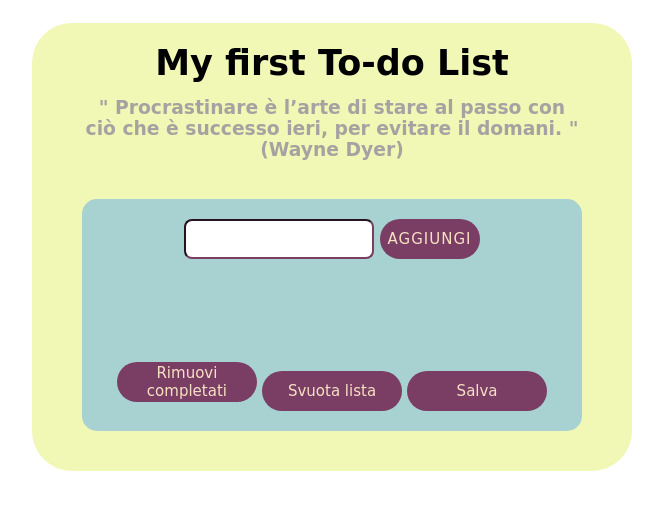
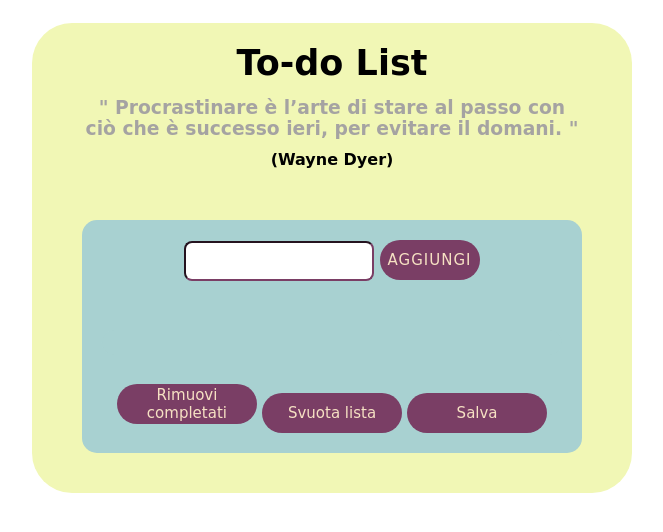
Before and after one commit to marcimerca/web-dev-start, a plain HTML site: page index.html in a window 1280 px wide. Shown: the whole page, without its empty margins (308-971 px from the left). Drawn offline with Linux system fonts and the light colour scheme; a web font is replaced by a local one.

Commit message:
citazione

```diff
--- a/index.html
+++ b/index.html
@@ -11,10 +11,8 @@
     <title>My first To-do List</title>
 </head>
 <body>
-    <h1>My first To-do List</h1>
-    <h3>" Procrastinare è l’arte di stare al passo con ciò che è successo ieri, per evitare il domani. "
-
-        (Wayne Dyer)</h3>
+    <h1>To-do List</h1>
+    <h3>" Procrastinare è l’arte di stare al passo con ciò che è successo ieri, per evitare il domani. " <br><h4>(Wayne Dyer)</h4></h3>
     <section class="all-list-elements">
 
     <section class="input-add-list-btn">
```
